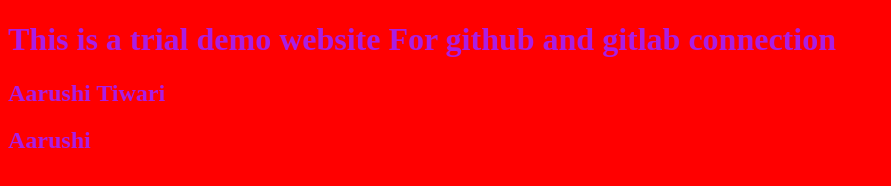
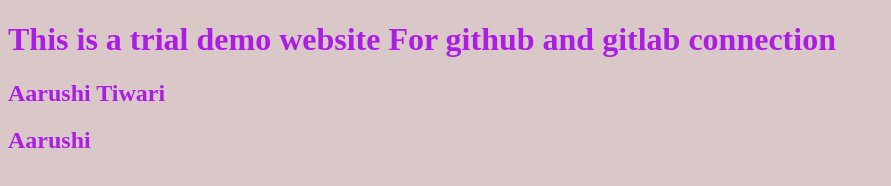
Before and after one commit to aarushi102/Test-Pattern, a plain HTML site: page index.html in a window 1280 px wide. Shown: the whole page, without its empty margins (0-891 px from the left). Drawn offline with Linux system fonts and the light colour scheme.

Commit message:
colour was bas

```diff
--- a/styles.css
+++ b/styles.css
@@ -1,4 +1,4 @@
 body{
     color:rgb(171, 29, 228);
-    background-color:rgb(255, 0, 0);
+    background-color:rgb(218, 200, 200);
 }
```
